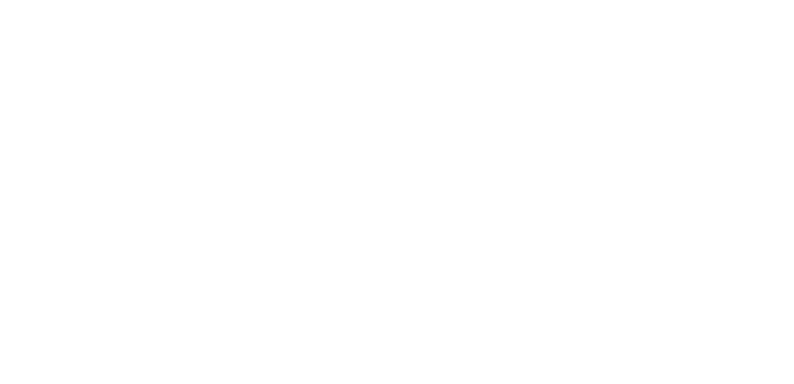
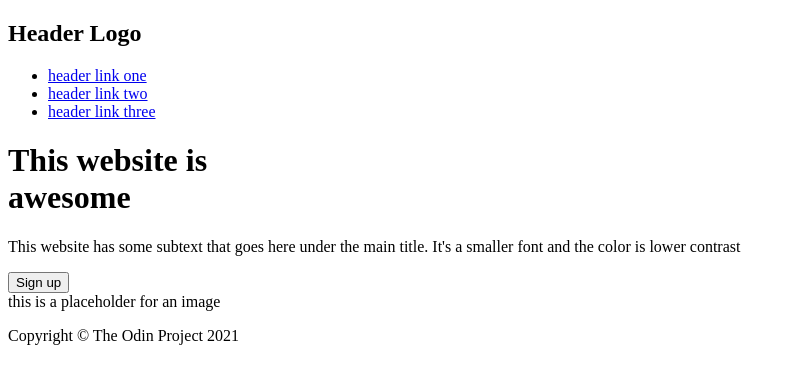
Before and after one commit to Dieal/landing-page, a plain HTML site: page index.html in a window 1280 px wide. Shown: the whole page, without its empty margins (0-794 px from the left). Drawn offline with Linux system fonts and the light colour scheme.

Commit message:
Create header and footer structure

```diff
--- a/index.html
+++ b/index.html
@@ -7,6 +7,46 @@
 
     <body>
 
+        <!-- Header -->
+        <header>
+
+            <div class="header-top">
+
+                <h2>Header Logo</h2>
+
+                <ul>
+                    <li><a href="index.html">header link one</a></li>
+                    <li><a href="index.html">header link two</a></li>
+                    <li><a href="index.html">header link three</a></li>
+                </ul>
+
+            </div>
+
+            <div class="header-main">
+
+                <div class="header-content">
+
+                    <h1>This website is<br>awesome</h1>
+
+                    <p>This website has some subtext that goes here under the main title. It's a smaller font and the color is lower contrast</p>
+
+                    <button>Sign up</button>
+
+                </div>
+
+                <div class="image-placeholder">
+                    this is a placeholder for an image
+                </div>
+
+            </div>
+
+
+        <header>
+
+        <!-- Footer -->
+        <footer>
+            <p>Copyright &copy The Odin Project 2021</p>
+        </footer>
 
     </body>
 
```
